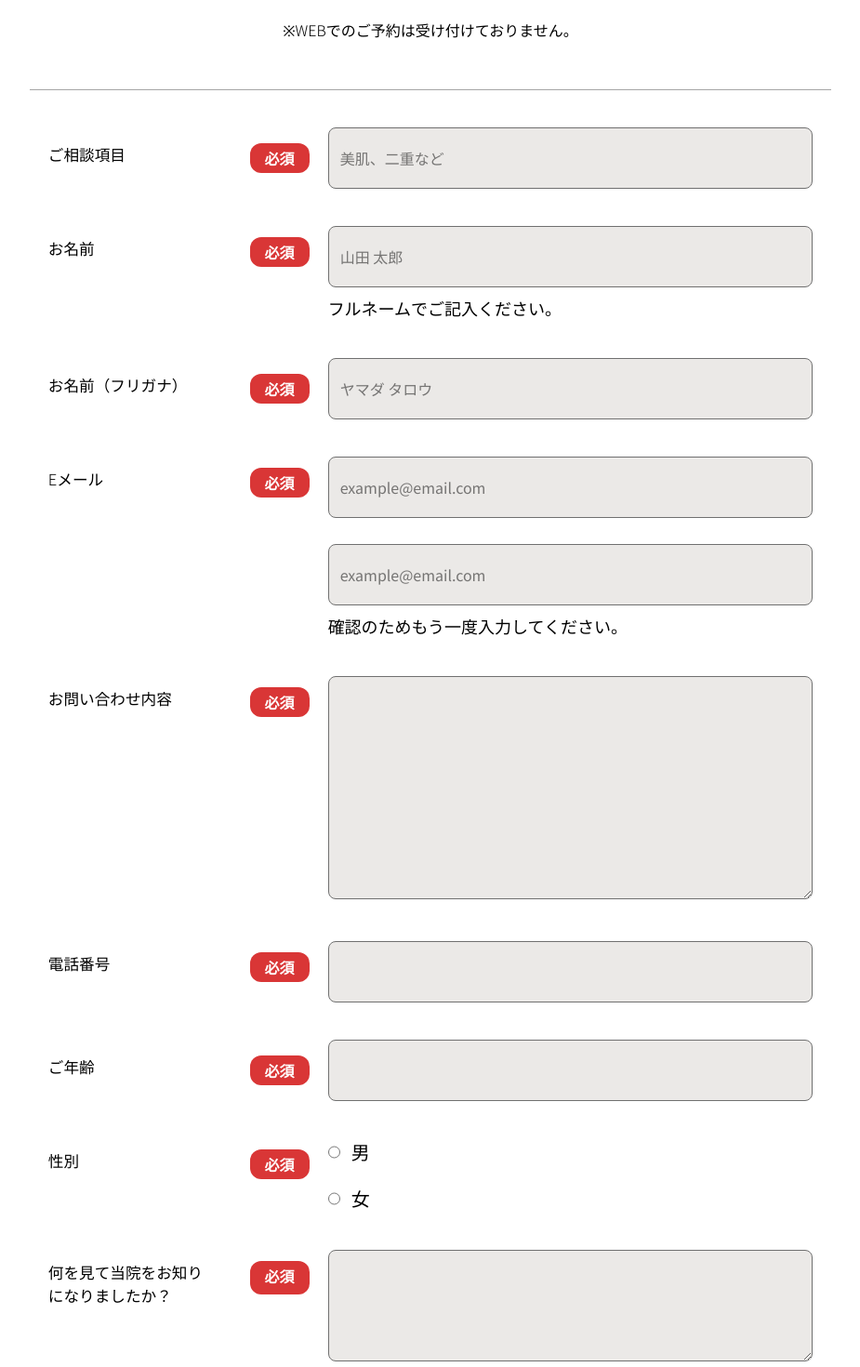
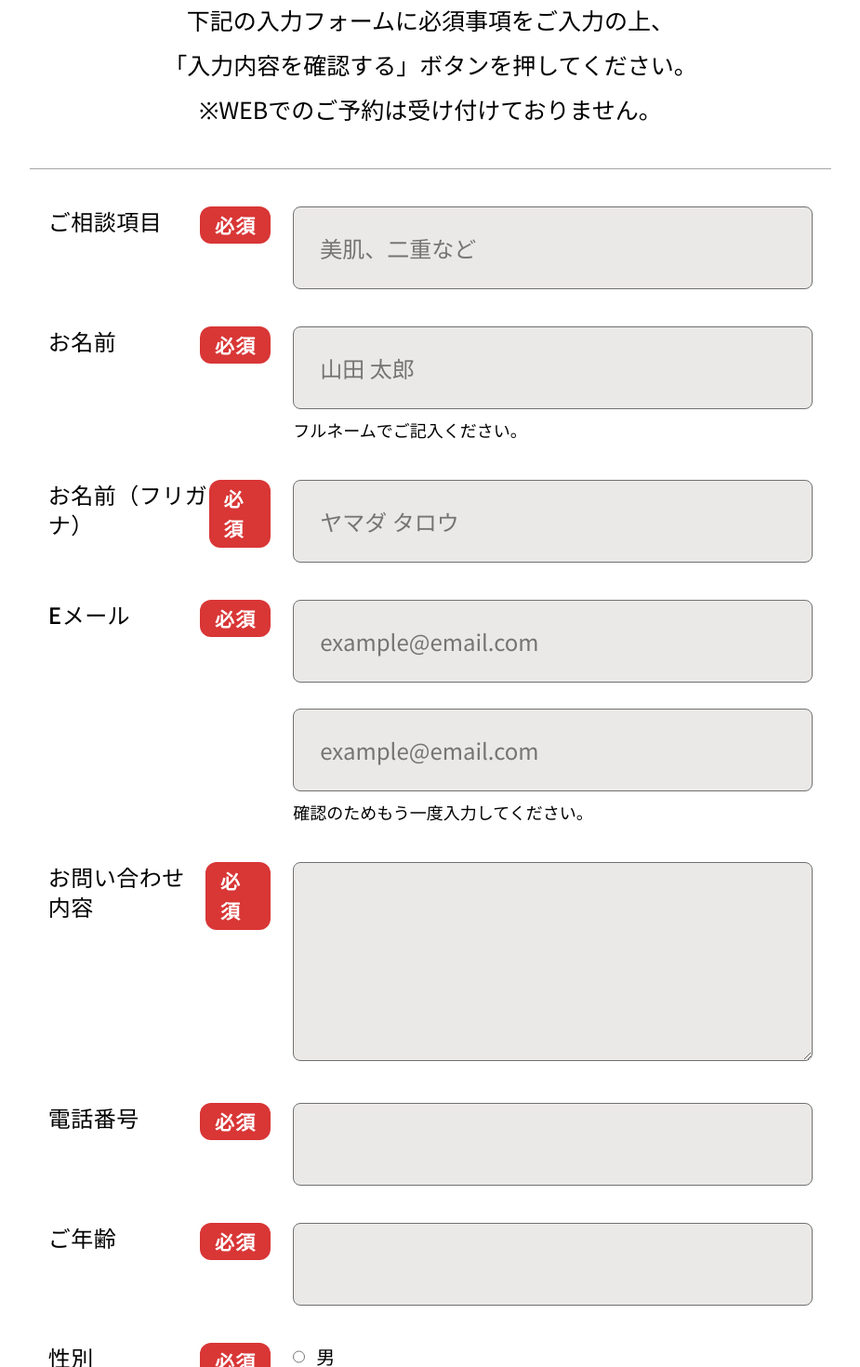
Before and after one commit to torikulse/Nagamori-v2, a React (Vite) app: page /contact in a window 1280 px wide. Shown: the part 660-2130 px from the top of the page at 93% size, without its empty margins (177-1102 px from the left). Built offline with nearby package versions, Linux system fonts and the light colour scheme; a web font is replaced by a local one.

Commit message:
working in contact page

```diff
--- a/src/components/Contact1.jsx
+++ b/src/components/Contact1.jsx
@@ -26,7 +26,7 @@ const Contact1 = ({ formData, setFormData, onSubmit }) => {
     ];
 
     const isFormValid = requiredFields.every(
-      (field) => formData[field] && formData[field].trim() !== ""
+      (field) => formData[field] && formData[field].trim() !== "",
     );
 
     if (isFormValid) {
@@ -38,133 +38,121 @@ const Contact1 = ({ formData, setFormData, onSubmit }) => {
 
   return (
     <div>
-      <h1 className="text-center text-[8vw] md:text-[3.3vw] mb-1 sikita">
+      <div>
+        <h1 className="sikita text-center text-5xl md:text-[54px] lg:text-[60px] xl:text-[68px]">
           Contact
         </h1>
-      <div className="w-[152px] h-[1.5px] bg-[#707070] relative left-1/2 -translate-x-1/2 mb-3"></div>
-      <p className="text-center mb-15 text-[4vw] md:text-[1.3vw] font-light">
-        お問合せ
-      </p>
+        <div className="mx-auto my-4 h-[1.5px] w-[152px] bg-[#707070] md:my-4.5 lg:my-5 xl:my-6"></div>
+        <p className="text-center text-2xl lg:text-[25px]">お問合せ</p>
 
-      <div className="w-full flex justify-center mb-15">
-        <div className="flex items-center">
+        <div className="my-12 flex w-full items-center justify-center xl:mt-[94px] xl:mb-[66px]">
           <div className="text-center">
             <div
-              className={`w-15 h-15 md:w-20 md:h-20 bg-[#82CCC4] rounded-full flex items-center justify-center text-white text-[5vw] md:text-[1.6vw]`}
+              className={`flex h-15 w-15 items-center justify-center rounded-full bg-[#82CCC4] text-xl text-white md:h-20 md:w-20 md:text-2xl lg:text-3xl xl:text-[42px]`}
             >
               1
             </div>
             <p className="mt-2 font-light">ご入力</p>
           </div>
-          <div className="w-15 md:w-30 bg-[#D9D9D9] h-1 mb-7"></div>
+          <div className="mb-7 h-1 w-15 bg-[#D9D9D9] md:w-30"></div>
           <div className="text-center">
             <div
-              className={`w-15 h-15 md:w-20 md:h-20 bg-[#D9D9D9] rounded-full flex items-center justify-center text-white text-[5vw] md:text-[1.6vw]`}
+              className={`flex h-15 w-15 items-center justify-center rounded-full bg-[#D9D9D9] text-xl text-white md:h-20 md:w-20 md:text-2xl lg:text-3xl xl:text-[42px]`}
             >
               2
             </div>
             <p className="mt-2 font-light">ご確認</p>
           </div>
-          <div className="w-15 md:w-30 bg-[#D9D9D9] h-1 mb-7"></div>
+          <div className="mb-7 h-1 w-15 bg-[#D9D9D9] md:w-30"></div>
           <div className="text-center">
-            <div className="w-15 h-15 md:w-20 md:h-20 bg-[#D9D9D9] rounded-full flex items-center justify-center text-white text-[5vw] md:text-[1.6vw]">
+            <div
+              className={`flex h-15 w-15 items-center justify-center rounded-full bg-[#D9D9D9] text-xl text-white md:h-20 md:w-20 md:text-2xl lg:text-3xl xl:text-[42px]`}
+            >
               3
             </div>
             <p className="mt-2 font-light">送信</p>
           </div>
         </div>
-      </div>
 
-      <p className="text-left md:text-center leading-9 md:leading-12 font-light">
+        <p className="text-left leading-9 font-light md:text-center md:text-lg md:leading-12 lg:text-xl lg:font-normal xl:text-[25px]">
           下記の入力フォームに必須事項をご入力の上、
           <br />
           「入力内容を確認する」ボタンを押してください。
           <br />
           ※WEBでのご予約は受け付けておりません。
         </p>
+      </div>
       <form
         onSubmit={handleSubmit}
-        className="w-full md:w-[70%] mx-auto border-t mt-10 border-[#707070a0] md:px-5"
+        className="mx-auto mt-10 w-full border-t border-[#707070a0] md:w-[70%] md:px-5"
       >
-        <div className="md:flex items-center justify-between mt-10 gap-5">
-          <div className="flex gap-5 md:justify-between md:w-[35%] mb-3 md:mb-0">
-            <p className="font-light text-[5.5vw] md:text-[1.3vw]">
-              ご相談項目
-            </p>
-            <div className="bg-[#D93636] text-white px-4 py-1 rounded-xl font-bold">
-              必須
+        <div className="input_item_wraper">
+          <div className="label_wraper">
+            <p className="label_title">ご相談項目</p>
+            <div className="label_icon">必須</div>
           </div>
-          </div>
-          <div className="md:w-[65%]">
+          <div className="md:w-[62%] lg:w-[70%]">
             <input
               type="text"
               name="consultation"
               value={formData.consultation}
               onChange={handleInputChange}
               placeholder="美肌、二重など"
-              className="bg-[#EBE9E7] w-full h-full border border-[#707070] py-5 px-3 rounded-lg outline-0"
+              className="input_box"
             />
           </div>
         </div>
 
-        <div className="md:flex items-start justify-between mt-10 gap-5">
-          <div className="flex gap-5 md:justify-between md:w-[35%] mb-3 md:mb-0 md:mt-3">
-            <p className="font-light text-[5.5vw] md:text-[1.3vw]">お名前</p>
-            <div className="bg-[#D93636] text-white px-4 py-1 rounded-xl font-bold">
-              必須
+        <div className="input_item_wraper">
+          <div className="label_wraper">
+            <p className="label_title">お名前</p>
+            <div className="label_icon">必須</div>
           </div>
-          </div>
-          <div className="md:w-[65%]">
+          <div className="md:w-[62%] lg:w-[70%]">
             <input
               type="text"
               name="name"
               value={formData.name}
               onChange={handleInputChange}
               placeholder="山田 太郎"
-              className="bg-[#EBE9E7] w-full h-full border border-[#707070] py-5 px-3 rounded-lg outline-0"
+              className="input_box"
             />
-            <p className="mt-2 font-light text-[4.5vw] md:text-lg">
+            <p className="mt-2 text-[4.5vw] font-light md:text-lg">
               フルネームでご記入ください。
             </p>
           </div>
         </div>
 
-        <div className="md:flex items-center justify-between mt-10 gap-5">
-          <div className="flex gap-5 md:justify-between md:w-[35%] mb-3 md:mb-0">
-            <p className="font-light text-[5.5vw] md:text-[1.3vw]">
-              お名前（フリガナ）
-            </p>
-            <div className="bg-[#D93636] text-white px-4 py-1 rounded-xl font-bold">
-              必須
+        <div className="input_item_wraper">
+          <div className="label_wraper">
+            <p className="label_title">お名前（フリガナ）</p>
+            <div className="label_icon">必須</div>
           </div>
-          </div>
-          <div className="md:w-[65%]">
+          <div className="md:w-[62%] lg:w-[70%]">
             <input
               type="text"
               name="nameKana"
               value={formData.nameKana}
               onChange={handleInputChange}
               placeholder="ヤマダ タロウ"
-              className="bg-[#EBE9E7] w-full h-full border border-[#707070] py-5 px-3 rounded-lg outline-0"
+              className="input_box"
             />
           </div>
         </div>
 
-        <div className="md:flex items-start justify-between mt-10 gap-5">
-          <div className="flex gap-5 md:justify-between md:w-[35%] mb-3 md:mb-0 md:mt-3">
-            <p className="font-light text-[5.5vw] md:text-[1.3vw]">Eメール</p>
-            <div className="bg-[#D93636] text-white px-4 py-1 rounded-xl font-bold">
-              必須
+        <div className="input_item_wraper">
+          <div className="label_wraper">
+            <p className="label_title">Eメール</p>
+            <div className="label_icon">必須</div>
           </div>
-          </div>
-          <div className="md:w-[65%]">
+          <div className="md:w-[62%] lg:w-[70%]">
             <input
               type="email"
               name="email"
               value={formData.email}
               onChange={handleInputChange}
               placeholder="example@email.com"
-              className="bg-[#EBE9E7] w-full h-full border border-[#707070] py-5 px-3 rounded-lg outline-0"
+              className="input_box"
             />
             <input
               type="email"
@@ -172,78 +160,69 @@ const Contact1 = ({ formData, setFormData, onSubmit }) => {
               value={formData.emailConfirm}
               onChange={handleInputChange}
               placeholder="example@email.com"
-              className="bg-[#EBE9E7] w-full h-full border border-[#707070] py-5 px-3 rounded-lg outline-0 mt-4 md:mt-7"
+              className="input_box mt-4 md:mt-7"
             />
-            <p className="mt-2 font-light text-[4.5vw] md:text-lg">
+            <p className="mt-2 text-[4.5vw] font-light md:text-lg">
               確認のためもう一度入力してください。
             </p>
           </div>
         </div>
 
-        <div className="md:flex items-start justify-between mt-10 gap-5">
-          <div className="flex gap-5 md:justify-between md:w-[35%] mb-3 md:mb-0 md:mt-3">
-            <p className="font-light text-[5.5vw] md:text-[1.3vw]">
-              お問い合わせ内容
-            </p>
-            <div className="bg-[#D93636] text-white px-4 py-1 rounded-xl font-bold">
-              必須
+        <div className="input_item_wraper">
+          <div className="label_wraper">
+            <p className="label_title">お問い合わせ内容</p>
+            <div className="label_icon">必須</div>
           </div>
-          </div>
-          <div className="md:w-[65%]">
+          <div className="md:w-[62%] lg:w-[70%]">
             <textarea
               name="message"
               value={formData.message}
               onChange={handleInputChange}
-              className="bg-[#EBE9E7] w-full h-60 border border-[#707070] py-5 px-3 rounded-lg outline-0"
+              className="input_box"
+              rows={5}
             />
           </div>
         </div>
 
-        <div className="md:flex items-start justify-between mt-10 gap-5">
-          <div className="flex gap-5 md:justify-between md:w-[35%] mb-3 md:mb-0 md:mt-3">
-            <p className="font-light text-[5.5vw] md:text-[1.3vw]">電話番号</p>
-            <div className="bg-[#D93636] text-white px-4 py-1 rounded-xl font-bold">
-              必須
+        <div className="input_item_wraper">
+          <div className="label_wraper">
+            <p className="label_title">電話番号</p>
+            <div className="label_icon">必須</div>
           </div>
-          </div>
-          <div className="md:w-[65%]">
+          <div className="md:w-[62%] lg:w-[70%]">
             <input
               type="tel"
               name="phone"
               value={formData.phone}
               onChange={handleInputChange}
-              className="bg-[#EBE9E7] w-full h-full border border-[#707070] py-5 px-3 rounded-lg outline-0"
+              className="input_box"
             />
           </div>
         </div>
 
-        <div className="md:flex items-center justify-between mt-10 gap-5">
-          <div className="flex gap-5 md:justify-between md:w-[35%] mb-3 md:mb-0">
-            <p className="font-light text-[5.5vw] md:text-[1.3vw]">ご年齢</p>
-            <div className="bg-[#D93636] text-white px-4 py-1 rounded-xl font-bold">
-              必須
+        <div className="input_item_wraper">
+          <div className="label_wraper">
+            <p className="label_title">ご年齢</p>
+            <div className="label_icon">必須</div>
           </div>
-          </div>
-          <div className="md:w-[65%]">
+          <div className="md:w-[62%] lg:w-[70%]">
             <input
               type="number"
               name="age"
               value={formData.age}
               onChange={handleInputChange}
-              className="bg-[#EBE9E7] w-full h-full border border-[#707070] py-5 px-3 rounded-lg outline-0"
+              className="input_box"
             />
           </div>
         </div>
 
-        <div className="md:flex items-start justify-between mt-10 gap-5">
-          <div className="flex gap-5 md:justify-between md:w-[35%] mb-3 md:mb-0 md:mt-3">
-            <p className="font-light text-[5.5vw] md:text-[1.3vw]">性別</p>
-            <div className="bg-[#D93636] text-white px-4 py-1 rounded-xl font-bold">
-              必須
+        <div className="input_item_wraper">
+          <div className="label_wraper">
+            <p className="label_title">性別</p>
+            <div className="label_icon">必須</div>
           </div>
-          </div>
-          <div className="md:w-[65%] flex gap-10 md:block">
-            <div className="flex gap-3 text-[5vw] md:text-[20px] md:mb-5">
+          <div className="flex gap-10 md:block md:w-[62%] lg:w-[70%]">
+            <div className="flex gap-3 text-[5vw] md:mb-5 md:text-[20px]">
               <input
                 type="radio"
                 name="gender"
@@ -251,7 +230,7 @@ const Contact1 = ({ formData, setFormData, onSubmit }) => {
                 checked={formData.gender === "male"}
                 onChange={handleInputChange}
               />
-              男{" "}
+              男
             </div>
             <div className="flex gap-3 text-[5vw] md:text-[20px]">
               <input
@@ -266,28 +245,27 @@ const Contact1 = ({ formData, setFormData, onSubmit }) => {
           </div>
         </div>
 
-        <div className="md:flex items-start justify-between mt-10 gap-5">
-          <div className="flex gap-5 md:justify-between md:w-[35%] mb-3 md:mb-0 md:mt-3">
-            <p className="font-light text-[5.5vw] md:text-[1.3vw]">
+        <div className="input_item_wraper">
+          <div className="label_wraper">
+            <p className="label_title">
               何を見て当院をお知り
               <br />
               になりましたか？
             </p>
-            <div className="bg-[#D93636] h-9 text-white px-4 py-1 rounded-xl font-bold">
-              必須
+            <div className="label_icon h-9">必須</div>
           </div>
-          </div>
-          <div className="md:w-[65%]">
+          <div className="md:w-[62%] lg:w-[70%]">
             <textarea
+              rows={2}
               name="referralSource"
               value={formData.referralSource}
               onChange={handleInputChange}
-              className="bg-[#EBE9E7] w-full h-30 border border-[#707070] py-5 px-3 rounded-lg outline-0"
+              className="input_box"
             />
           </div>
         </div>
 
-        <div className="w-full flex justify-center mt-20">
+        <div className="mt-20 flex w-full justify-center">
           <button type="submit">
             <img src={btn5} alt="" />
           </button>
--- a/src/index.css
+++ b/src/index.css
@@ -48,3 +48,19 @@
 .s-card-subheading {
   @apply text-xs md:text-base lg:text-xl xl:text-[27px];
 }
+
+.input_item_wraper {
+  @apply mt-10 items-start justify-between gap-5 md:flex xl:gap-6;
+}
+.label_wraper {
+  @apply mb-3 flex items-start gap-4 md:mb-0 md:w-[38%] md:justify-between md:gap-0 lg:w-[30%];
+}
+.label_title {
+  @apply font-medium tracking-[0.0147em] md:text-lg md:tracking-[0.0155em] lg:text-xl lg:tracking-[0.0170em] xl:text-2xl xl:tracking-[0.0197em];
+}
+.label_icon {
+  @apply rounded-xl bg-[#D93636] px-4 py-1 text-[11px] font-semibold tracking-[0.053em] text-white md:text-[14px] xl:text-lg xl:text-[21px];
+}
+.input_box {
+  @apply h-full w-full rounded-lg border border-[#707070] bg-[#EBE9E7] px-3 py-4 outline-0 md:px-4 md:py-4.5 md:text-lg lg:px-5.5 lg:py-5.5 lg:text-xl xl:px-7 xl:py-6.5 xl:text-2xl;
+}
```
Also changed, not shown: src/components/Contact2.jsx (+56 -56 lines), src/components/Contact3.jsx (+15 -14 lines). Lines whose indentation alone changed are shown as unchanged.
